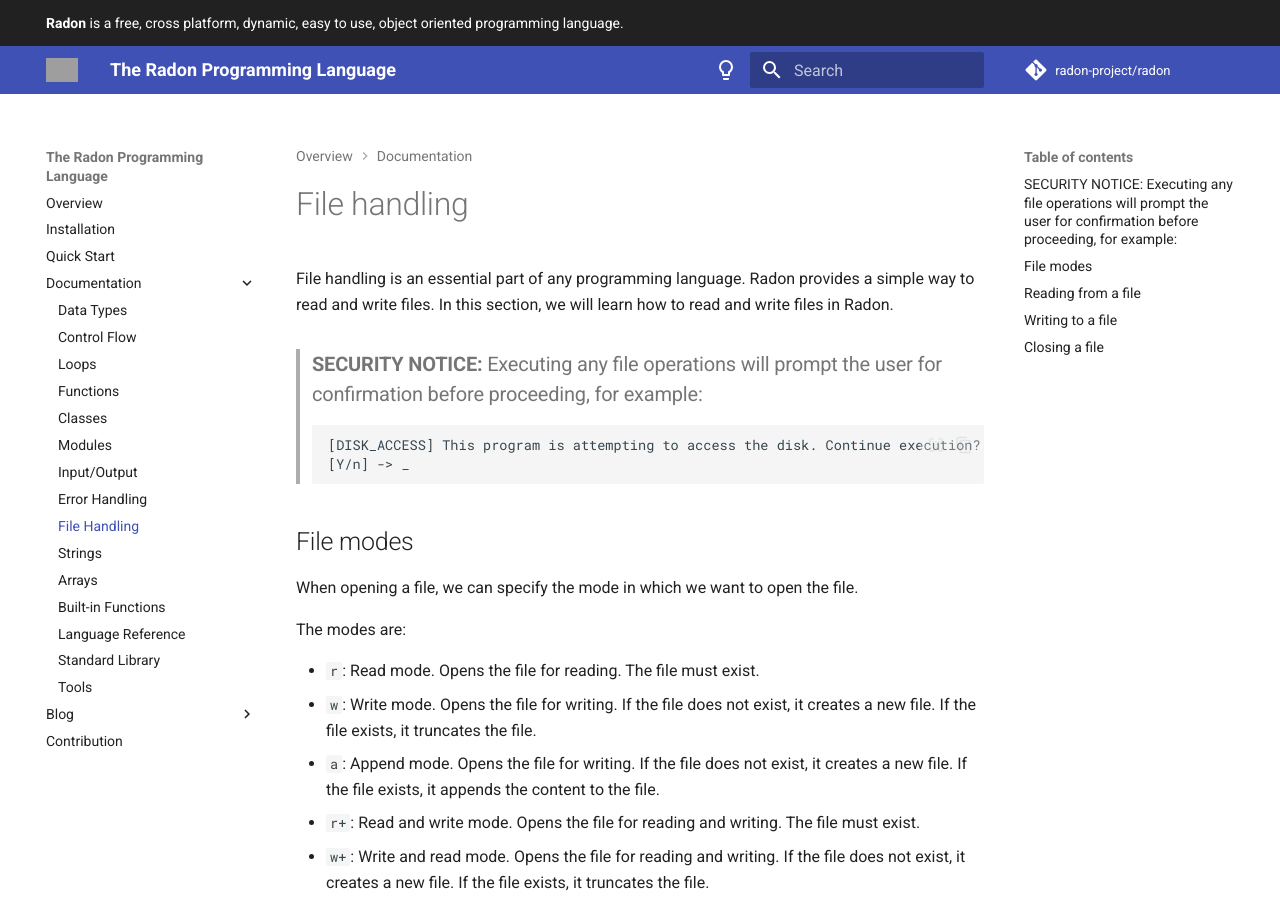
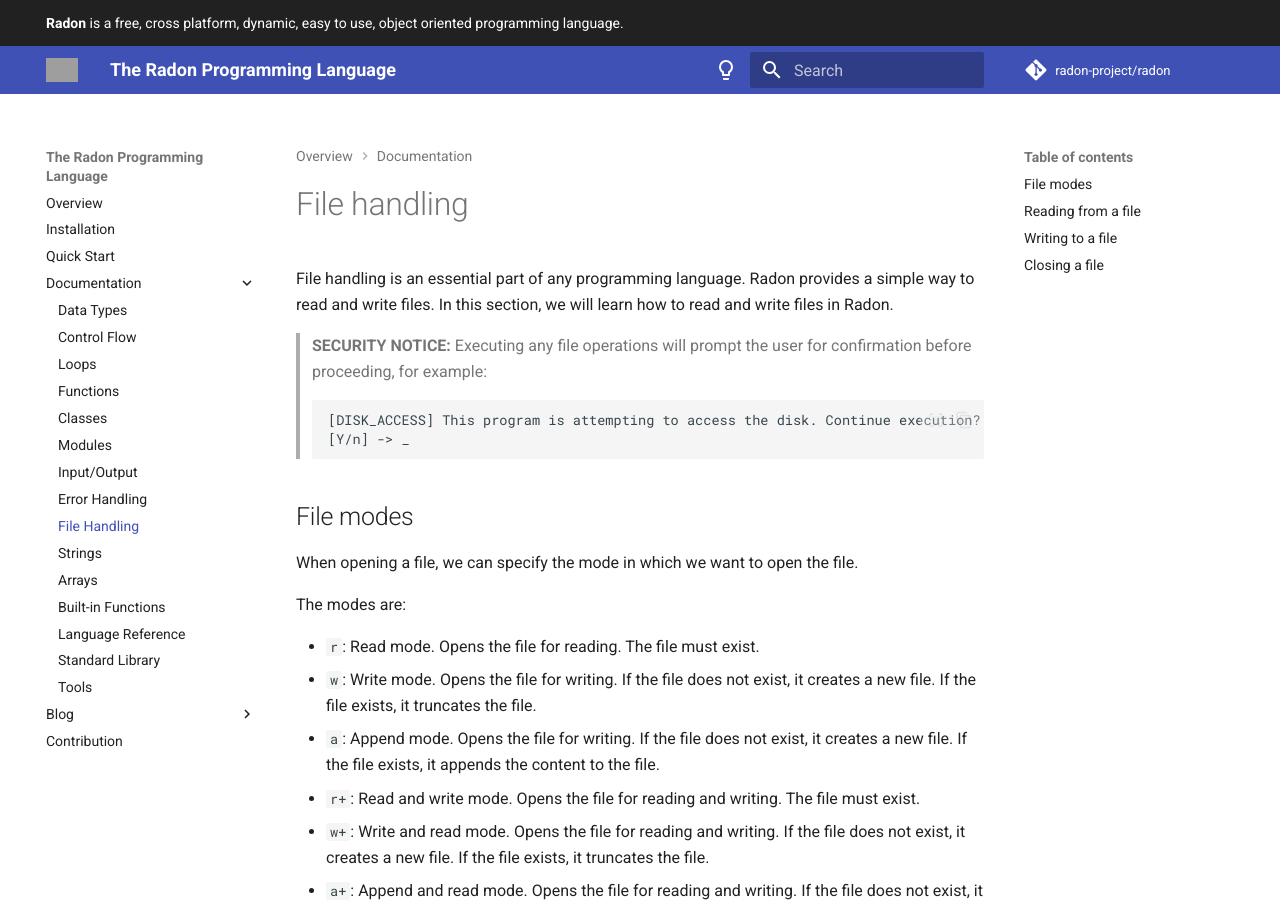
Before and after one commit to radon-project/docs, an MkDocs documentation site: the page built from docs/file-handling.md, in a window 1280 px wide and 900 px high. Built offline with MkDocs 1.6.1 and Material for MkDocs 9.7.7, drawn with Linux system fonts in a browser that asks for light colours; comment, search, counter and statistics services are not loaded; grey boxes are pictures that could not be loaded.

Commit message:
refactor: visuals fixed.

````diff
--- a/docs/file-handling.md
+++ b/docs/file-handling.md
@@ -4,7 +4,7 @@ File handling is an essential part of any programming language. Radon provides
 a simple way to read and write files. In this section, we will learn how to
 read and write files in Radon.
 
-> ### **SECURITY NOTICE:** Executing any file operations will prompt the user for confirmation before proceeding, for example:
+> **SECURITY NOTICE:** Executing any file operations will prompt the user for confirmation before proceeding, for example:
 ```
 [DISK_ACCESS] This program is attempting to access the disk. Continue execution?
 [Y/n] -> _
````
